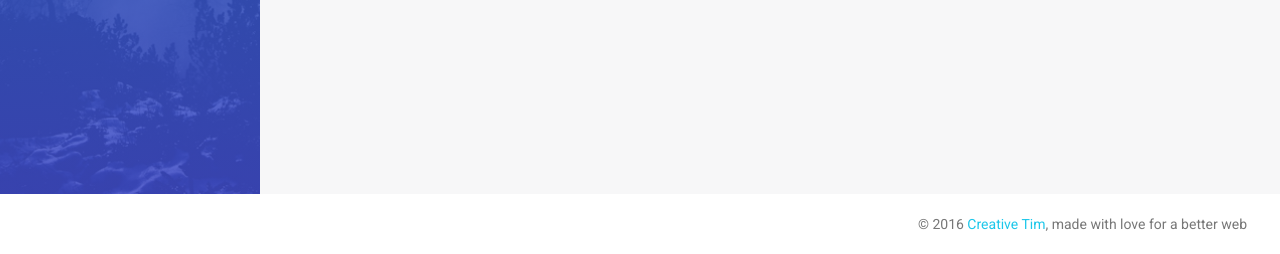
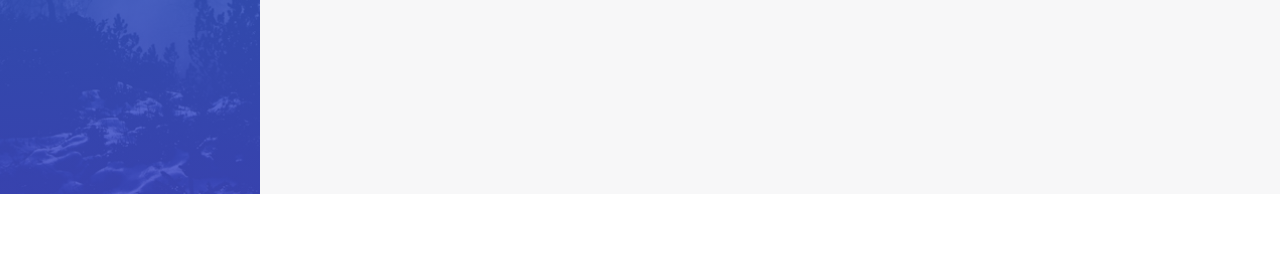
Before and after one commit to CDIPSDataScience2016/cdips-datawicked, a Flask app: template app/templates/dashboard.html in a window 1280 px wide. Shown: the part 606-860 px from the top of the page. After the commit the page ends 800 px from the top, so only its background shows below. Run offline with Flask 2, Linux system fonts and the light colour scheme; the template is opened without the code that fills it, so the values that code supplies are empty; parts of the project's set-up code (start-up, migrations or seed data) failed here and were passed over; some libraries are stand-ins or nearby versions.

Commit message:
remove footer

```diff
--- a/app/templates/dashboard.html
+++ b/app/templates/dashboard.html
@@ -292,17 +292,6 @@
           </div>
         </div>
     </div>
-
-    <footer class="footer" data-color="azure">
-      <div class="container-fluid">
-        <nav class="pull-left">
-        </nav>
-        <p class="copyright pull-right">
-          &copy; 2016 <a href="http://www.creative-tim.com">Creative Tim</a>, made with love for a better web
-        </p>
-      </div>
-    </footer>
-
 </div>
 
 </body>
```
